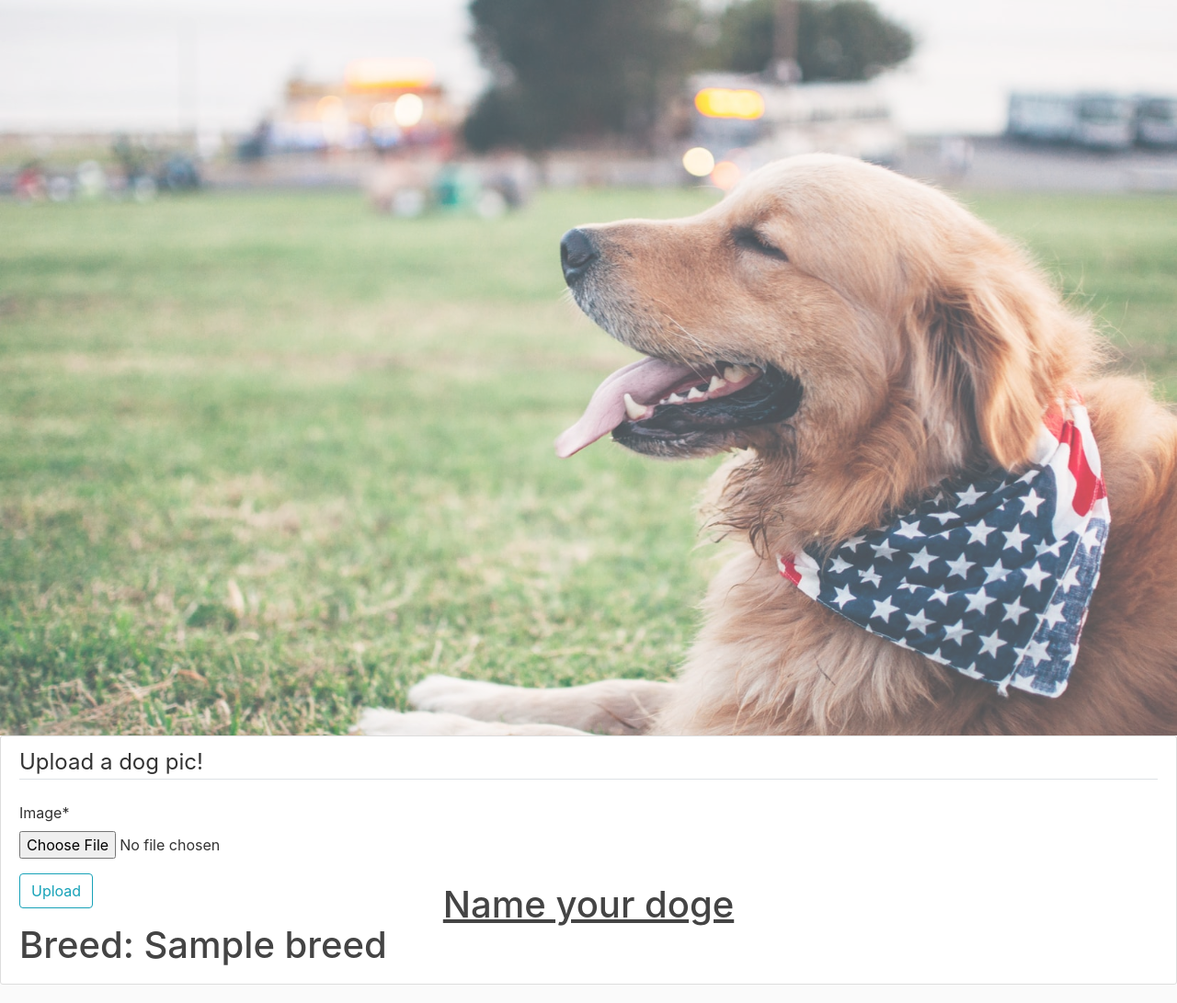
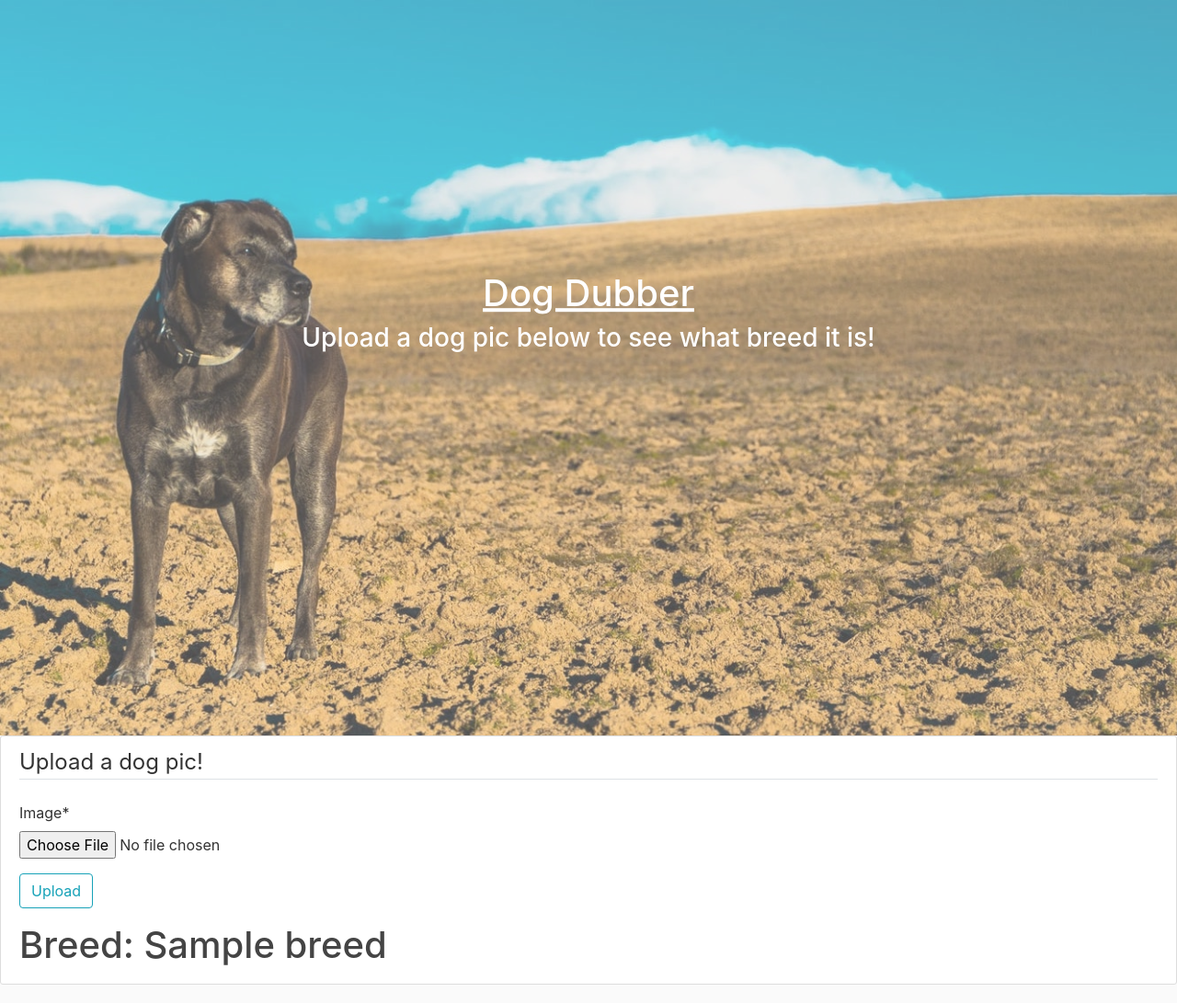
Before and after one commit to valentinocc/dogdubber.com, a Django app: template breed_identifier/templates/breed_identifier/home.html in a window 1280 px wide. Shown: the part 56-1147 px from the top of the page at 92% size. Run offline with Django 3.2, Linux system fonts and the light colour scheme; tables that the repository leaves empty hold one stand-in row (values such as "Sample post"); the template is opened without the code that fills it: values that come from a table or form of the project are taken from there, most other values are stand-ins (such as "Sample title", 1, 10 or a date in 2020); some libraries are stand-ins or nearby versions.

Commit message:
changed homepage pic, centered homepage text

```diff
--- a/breed_identifier/static/breed_identifier/main.css
+++ b/breed_identifier/static/breed_identifier/main.css
@@ -90,17 +90,25 @@ a.article-title:hover {
   background-color: rgba(255, 255, 255, 0.3);
   background-blend-mode: lighten;
   height:100vh;
+  display: block;
 }
 
 .homepage-image-text {
   text-align: center;
-  display: block;
+  position: absolute;
+  top: 50%;
+  left: 50%;
+  transform: translate(-50%,-50%);
+  color: white;
 }
 
 .homepage-image-text h1 {
   text-decoration: underline;
-  top: 50%;
-  transform: translateY(2000%);
+  color: white;
+}
+
+.homepage-image-text h3 {
+  color: white;
 }
 
 .navbar {
--- a/breed_identifier/templates/breed_identifier/home.html
+++ b/breed_identifier/templates/breed_identifier/home.html
@@ -3,7 +3,8 @@
 {% block content %}
 	<div class="homepage-image">
 		<div class="homepage-image-text">
-			<h1>Name your doge</h1>
+			<h1>Dog Dubber</h1>
+			<h3>Upload a dog pic below to see what breed it is!
 		</div>
 	</div>
 	<div class="content-section">
```
Also changed, not shown: breed_identifier/static/breed_identifier/homepage_dog_pic.jpg, 2 other files.
